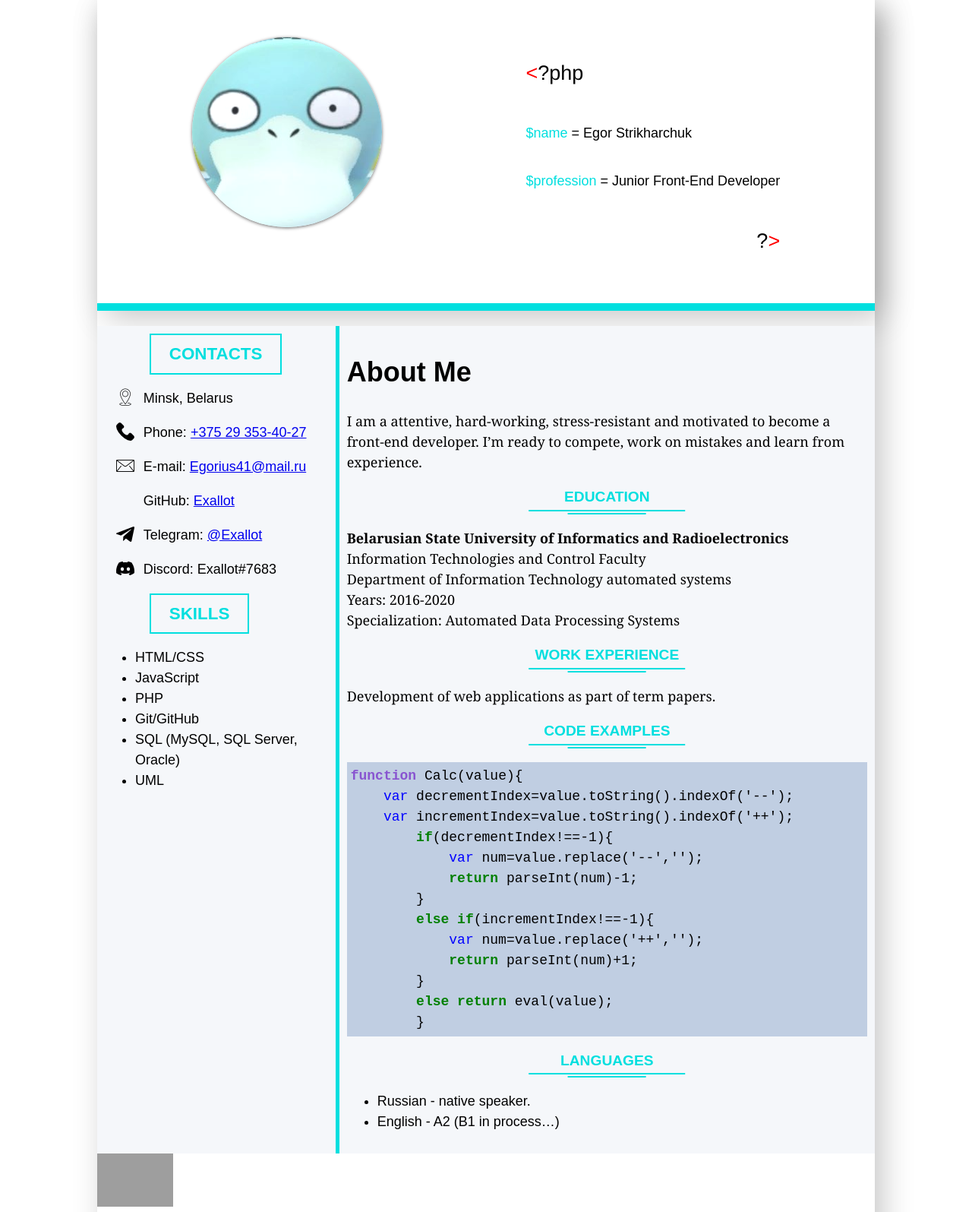
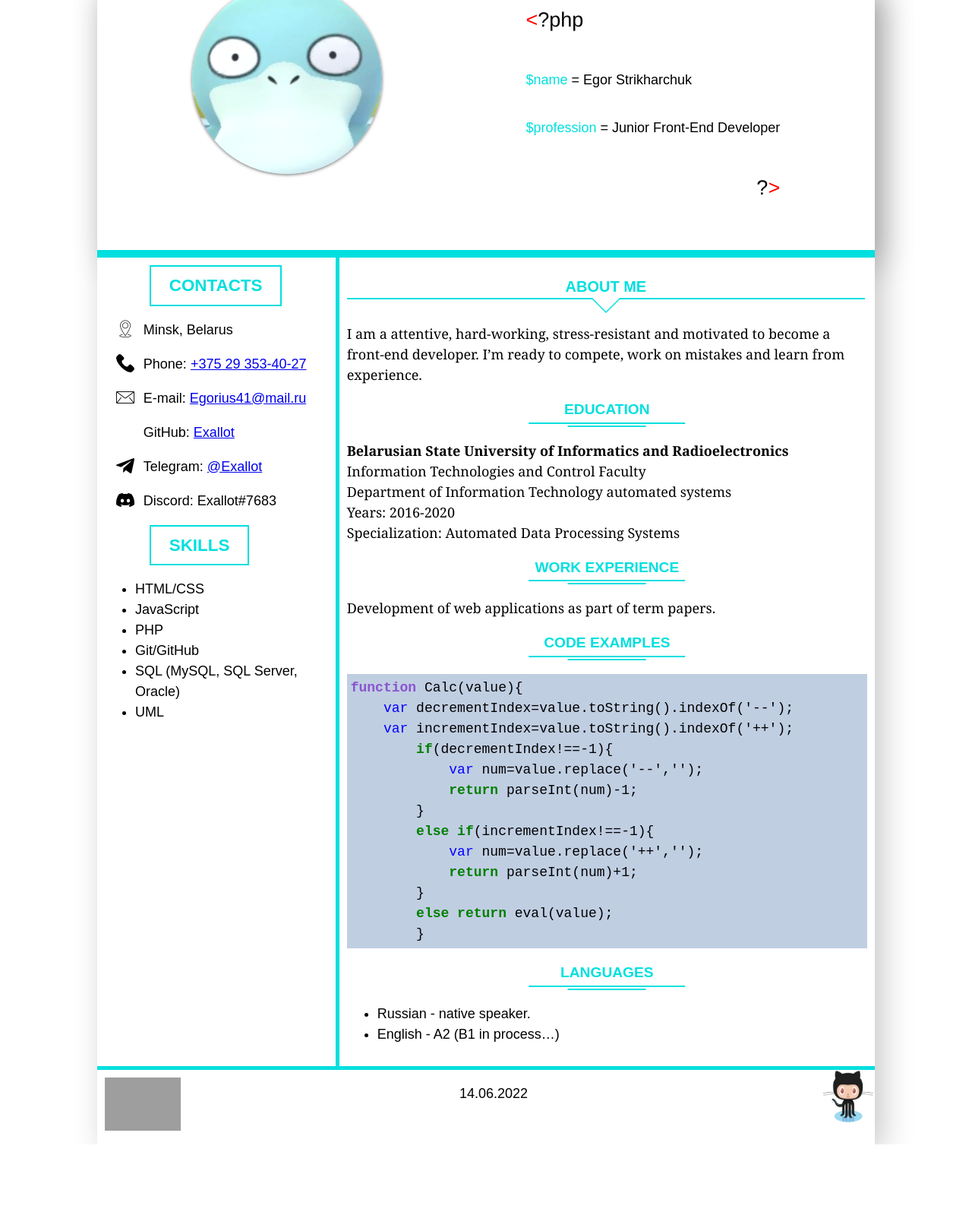
Before and after one commit to Exallot/rsschool-cv, a plain HTML site: page index.html in a window 1280 px wide. Shown: the part 21-1616 px from the top of the page at 76% size. After the commit the page ends 1527 px from the top, so only its background shows below. Drawn offline with Linux system fonts and the light colour scheme; grey boxes are pictures that could not be loaded.

Commit message:
feat: update style.css

```diff
--- a/style.css
+++ b/style.css
@@ -12,7 +12,7 @@ body{
     display: flex;
     justify-content: space-around;
     width: 100%;
-    padding: 50px 30px 35px;
+    padding: 0px 30px 35px;
     border-bottom: 10px solid rgb(0, 223, 223);
   }
 
@@ -59,7 +59,7 @@ body{
   }
 
   .container {
-    margin: 20px auto;
+    margin: 0px auto;
     width: 1024px;
     font-family: "Cabin", sans-serif;
     font-size: 18px;
@@ -70,7 +70,7 @@ body{
 
   .two-columns {
     display: flex;
-    background-color: #f5f7fa;
+    background-color: #ffffff;
   }
 
   .right-column {
@@ -84,8 +84,6 @@ body{
     padding: 10px;
     width: 30%;
     border-right: 5px solid rgb(0, 223, 223);
-    /*color: var(--dark-gray-color);
-    background-color: var(--pink-color);*/
   }
 
   ul.icon {
@@ -122,13 +120,35 @@ body{
 
   }
 
-  .rss {
-    margin-top: 50px;
-    width: 80%;
-    height: 65px;
-    background-position: center;
-    background-size: contain;
-    background-repeat: no-repeat;
+  .right h1 {
+    position: relative;
+    display: inline-block;
+    padding: 0px 42%;
+    border-bottom: .125rem solid rgb(0, 223, 223);
+    font-size: 1.25rem;
+    text-transform: uppercase;
+    text-align: center;
+    color: rgb(0, 223, 223);
+  }
+  .right h1::before {
+    content: "";
+    position: absolute;
+    left: 50%;
+    bottom: -1.25rem;
+    transform: translateX(-50%);
+    border-top: 1.25rem solid rgb(0, 223, 223);
+    border-left: 1.25rem solid transparent;
+    border-right: 1.25rem solid transparent;
+  }
+  .right h1::after {
+    content: "";
+    position: absolute;
+    left: 50%;
+    bottom: -1.125rem;
+    transform: translateX(-50%);
+    border-top: 1.25rem solid #ffffff;
+    border-left: 1.25rem solid transparent;
+    border-right: 1.25rem solid transparent;
   }
 
   .right h2 {
@@ -176,3 +196,29 @@ body{
 .var {
   color: blue;
 }
+
+.three-columns {
+  display: flex;
+  background-color: #ffffff;
+}
+
+.three-columns1 {
+  margin: 0px;
+  padding: 10px;
+  width: 33%;
+  border-top: 5px solid rgb(0, 223, 223);
+  }
+
+.three-columns2 {
+  margin: 0px;
+  width: 33%;
+  border-top: 5px solid rgb(0, 223, 223);
+  text-align: center;
+}
+
+.three-columns3 {
+  margin: 0px;
+  text-align: right;
+  width: 33%;
+  border-top: 5px solid rgb(0, 223, 223);
+}
```
